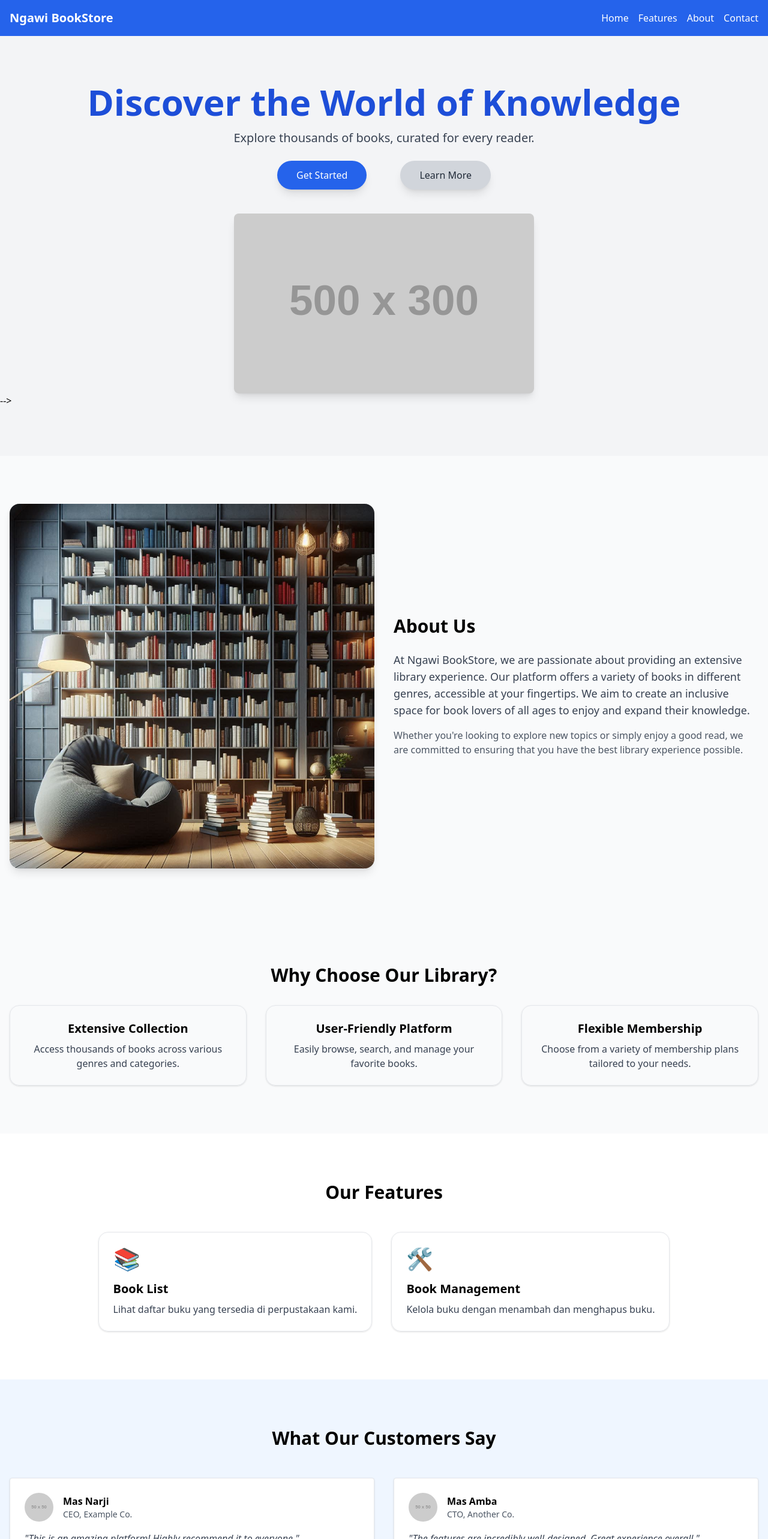
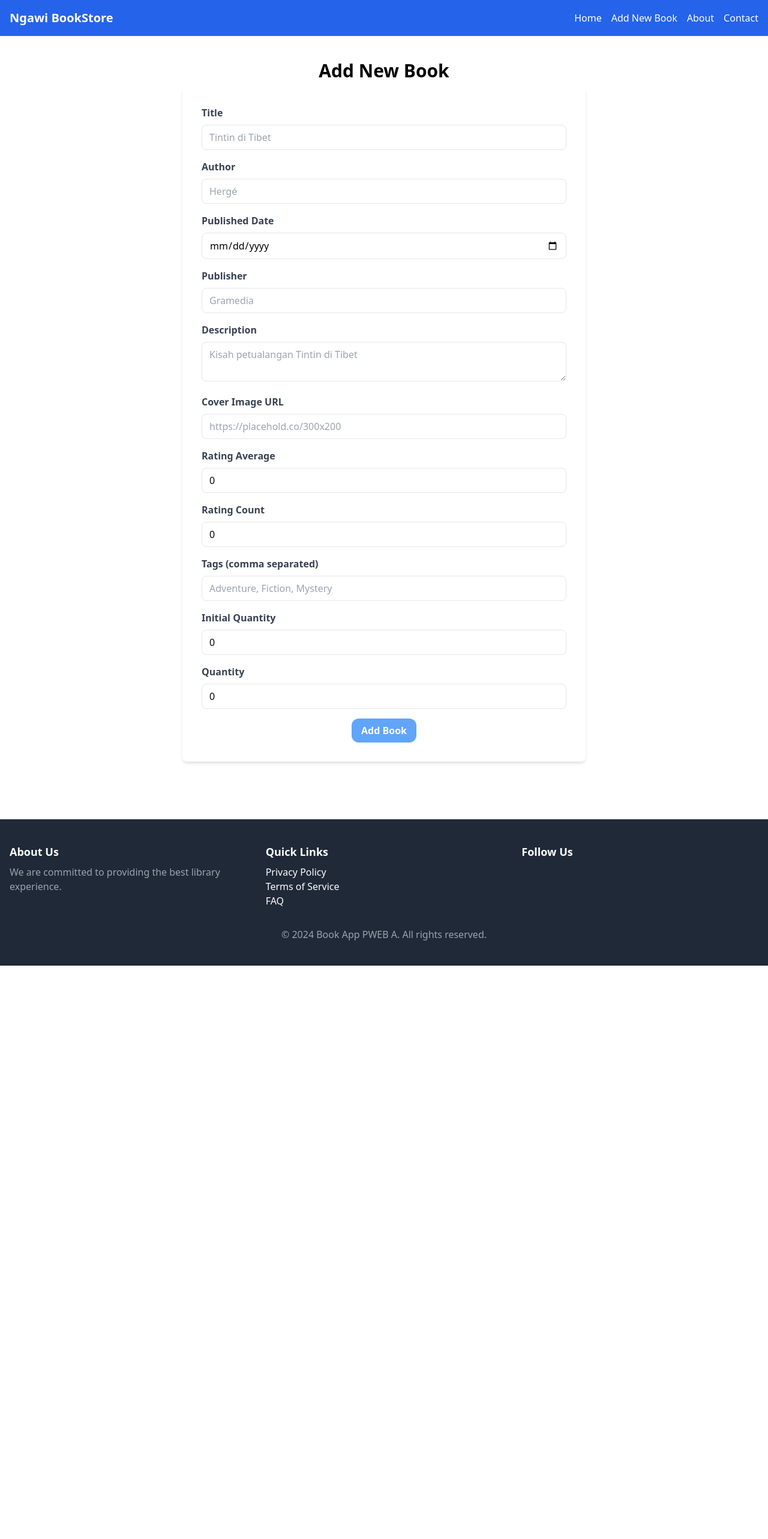
Before and after one commit to Gallant4114/pweb-vue-js-P25-2024, a Vue app: page /add-book in a window 1280 px wide. Shown: the top 2566 px of the page at 60% size. After the commit the page ends 1610 px from the top, so only its background shows below. Built offline with nearby package versions, Linux system fonts and the light colour scheme.

Commit message:
finish -1 styling

```diff
--- a/src/App.vue
+++ b/src/App.vue
@@ -1,20 +1,13 @@
-<script setup lang="ts">
-import { RouterLink } from "vue-router";
+<script lang="ts">
+import { defineComponent } from "vue";
+import { RouterLink, RouterView } from "vue-router";
 
-const features = [
-  {
-    title: "Book List",
-    description: "Lihat daftar buku lengkap dan akses detail setiap buku yang ada di perpustakaan.",
-    icon: "📚",
-  },
-  {
-    title: "Book Management",
-    description: "Kelola buku dengan mudah, tambahkan atau hapus buku dari daftar perpustakaan kami.",
-    icon: "⚙️",
-  },
-];
-
-const testimonials = [
+export default defineComponent({
+  name: "App",
+  data() {
+    return {
+      isMenuOpen: false,
+      testimonials: [
         {
           name: "Mas Narji",
           role: "CEO, Example Co.",
@@ -29,181 +22,119 @@ const testimonials = [
             "The features are incredibly well-designed. Great experience overall.",
           image: "https://via.placeholder.com/50",
         },
-];
+      ],
+      features: [
+        {
+          title: "Book List",
+          description:
+            "Lihat daftar buku lengkap dan akses detail setiap buku yang ada di perpustakaan.",
+          icon: "📚",
+        },
+        {
+          title: "Book Management",
+          description:
+            "Kelola buku dengan mudah, tambahkan atau hapus buku dari daftar perpustakaan kami.",
+          icon: "⚙️",
+        },
+      ],
+    };
+  },
+  methods: {
+    toggleMenu() {
+      this.isMenuOpen = !this.isMenuOpen;
+    },
+    closeMenu() {
+      this.isMenuOpen = false;
+    },
+  },
+  components: {
+    RouterLink,
+    RouterView,
+  },
+});
 </script>
 
 <template>
-  <!-- Header -->
-  <header class="bg-blue-600 text-white">
-    <div class="container mx-auto px-4 py-4 flex justify-between items-center">
-      <h1 class="text-xl font-bold">Ngawi BookStore</h1>
-      <nav class="flex flex-col md:flex-row space-y-2 md:space-y-0 md:space-x-4">
+  <!-- Header dengan Navbar -->
+  <nav class="bg-blue-600 text-white p-4">
+    <div class="container mx-auto flex justify-between items-center">
+      <div class="flex items-center space-x-4">
+        <h3 class="text-xl font-bold">Ngawi BookStore</h3>
+      </div>
+      <div class="md:hidden">
+        <button @click="toggleMenu" class="text-white focus:outline-none">
+          <svg
+            class="w-6 h-6"
+            fill="none"
+            stroke="currentColor"
+            viewBox="0 0 24 24"
+            xmlns="http://www.w3.org/2000/svg"
+          >
+            <path
+              stroke-linecap="round"
+              stroke-linejoin="round"
+              stroke-width="2"
+              d="M4 6h16M4 12h16m-7 6h7"
+            ></path>
+          </svg>
+        </button>
+      </div>
+      <div class="hidden md:flex items-center space-x-4">
         <RouterLink to="/" class="hover:underline">Home</RouterLink>
-        <RouterLink to="/features" class="hover:underline">Features</RouterLink>
+        <RouterLink to="/add-book" class="hover:underline"
+          >Add New Book</RouterLink
+        >
         <RouterLink to="/about" class="hover:underline">About</RouterLink>
         <RouterLink to="/contact" class="hover:underline">Contact</RouterLink>
+      </div>
+    </div>
   </nav>
-    </div>
-  </header>
 
-  <!-- Hero Section -->
-  <section class="relative bg-gray-100 py-20 overflow-hidden">
-    <!-- Background Decorative Shapes -->
-    <div class="absolute top-0 left-0 w-96 h-96 bg-blue-300 rounded-full opacity-30 -z-10 blur-3xl"></div>
-    <div class="absolute bottom-0 right-0 w-72 h-72 bg-yellow-300 rounded-full opacity-30 -z-10 blur-3xl"></div>
-
-    <div class="container mx-auto px-4 text-center">
-      <!-- Main Title -->
-        <h1
-          class="text-4xl md:text-6xl font-extrabold mb-4 text-blue-700 leading-tight"
+  <!-- Mobile Menu -->
+  <div
+    :class="{
+      'translate-x-full': !isMenuOpen,
+      'translate-x-0': isMenuOpen,
+    }"
+    class="fixed top-0 right-0 h-full w-64 bg-blue-600 text-white transform transition-transform duration-300 ease-in-out md:hidden z-50"
   >
-          Discover the World of Knowledge
-        </h1>
-        <!-- Subtitle -->
-        <p class="text-gray-700 mb-6 text-lg md:text-xl">
-          Explore thousands of books, curated for every reader.
-        </p>
-
-      <!-- Buttons -->
-        <div class="flex justify-center gap-10 space-x-4">
-          <RouterLink
-            to="/signup"
-            class="bg-blue-600 text-white py-3 px-8 rounded-full shadow-lg transform transition-all duration-500 ease-in-out hover:bg-blue-800 hover:scale-110 hover:ring-4 hover:ring-blue-500 hover:ring-opacity-50 focus:outline-none focus:ring-4 focus:ring-blue-500 focus:ring-opacity-50"
+    <button
+      @click="closeMenu"
+      class="absolute top-4 right-4 text-white focus:outline-none"
     >
-            Get Started
-          </RouterLink>
-          <RouterLink
-            to="/learn-more"
-            class="bg-gray-300 text-gray-800 py-3 px-8 rounded-full shadow-lg transform transition-all duration-500 ease-in-out hover:bg-gray-400 hover:scale-110 hover:ring-4 hover:ring-gray-500 hover:ring-opacity-50 focus:outline-none focus:ring-4 focus:ring-gray-500 focus:ring-opacity-50"
+      <svg
+        class="w-6 h-6"
+        fill="none"
+        stroke="currentColor"
+        viewBox="0 0 24 24"
+        xmlns="http://www.w3.org/2000/svg"
       >
-            Learn More
-          </RouterLink>
+        <path
+          stroke-linecap="round"
+          stroke-linejoin="round"
+          stroke-width="2"
+          d="M6 18L18 6M6 6l12 12"
+        ></path>
+      </svg>
+    </button>
+    <div class="mt-16 flex flex-col items-center space-y-4">
+      <RouterLink to="/" class="hover:underline" @click="closeMenu"
+        >Home</RouterLink
+      >
+      <RouterLink to="/add-book" class="hover:underline" @click="closeMenu"
+        >Add New Book</RouterLink
+      >
+      <RouterLink to="/about" class="hover:underline" @click="closeMenu"
+        >About</RouterLink
+      >
+      <RouterLink to="/contact" class="hover:underline" @click="closeMenu"
+        >Contact</RouterLink
+      >
     </div>
   </div>
 
-      <!-- Illustration -->
-      <div class="mt-10">
-        <img
-          src="https://via.placeholder.com/500x300"
-          alt="Books Illustration"
-          class="mx-auto rounded-lg shadow-lg"
-        />
-      </div> -->
-  </section>
-
-  <!-- About Us Section -->
-  <section class="py-20 bg-gray-50">
-    <div class="container mx-auto px-4 flex flex-col md:flex-row items-center justify-between gap-8">
-      <!-- Image on the left -->
-      <div class="flex-1">
-        <img
-          src="/img/pic2.png"
-          alt="About Us"
-          class="w-full h-auto rounded-2xl shadow-lg"
-        />
-      </div>
-
-      <!-- Text on the right -->
-      <div class="flex-1 text-center md:text-left">
-        <h2 class="text-3xl font-bold mb-6">About Us</h2>
-        <p class="text-gray-700 text-lg mb-4">
-          At Ngawi BookStore, we are passionate about providing an extensive library experience. Our platform offers a variety of books in different genres, accessible at your fingertips. We aim to create an inclusive space for book lovers of all ages to enjoy and expand their knowledge.
-        </p>
-        <p class="text-gray-600">
-          Whether you're looking to explore new topics or simply enjoy a good read, we are committed to ensuring that you have the best library experience possible.
-        </p>
-      </div>
-    </div>
-  </section>
-
-    <!-- Why Choose Us Section -->
-    <section class="py-20 bg-gray-50">
-    <div class="container mx-auto px-4 text-center">
-      <h2 class="text-3xl font-bold mb-8">Why Choose Our Library?</h2>
-      <div class="grid grid-cols-1 sm:grid-cols-2 lg:grid-cols-3 gap-8">
-        <div class="p-6 border rounded-2xl shadow">
-          <h3 class="text-xl font-semibold mb-2">Extensive Collection</h3>
-          <p class="text-gray-700">
-            Access thousands of books across various genres and categories.
-          </p>
-        </div>
-        <div class="p-6 border rounded-2xl shadow">
-          <h3 class="text-xl font-semibold mb-2">User-Friendly Platform</h3>
-          <p class="text-gray-700">
-            Easily browse, search, and manage your favorite books.
-          </p>
-        </div>
-        <div class="p-6 border rounded-2xl shadow">
-          <h3 class="text-xl font-semibold mb-2">Flexible Membership</h3>
-          <p class="text-gray-700">
-            Choose from a variety of membership plans tailored to your needs.
-          </p>
-        </div>
-      </div>
-    </div>
-  </section>
-
-<!-- Features Section -->
-<section class="py-20">
-  <div class="container mx-auto px-4">
-    <h2 class="text-3xl font-bold text-center mb-12">Our Features</h2>
-    <div class="flex gap-8 justify-center items-center">
-
-      <div v-if="!features.length" class="animate-pulse p-6 border rounded shadow">
-        <div class="h-4 bg-gray-300 rounded w-3/4 mb-4"></div>
-        <div class="h-3 bg-gray-300 rounded w-1/2"></div>
-      </div>
-
-      <!-- Book List Feature Card -->
-      <RouterLink
-        to="/list"
-        class="p-6 border rounded-2xl shadow hover:shadow-lg transform hover:scale-105 transition-transform duration-300"
-      >
-        <div class="text-4xl mb-4 text-blue-600">📚</div>
-        <h3 class="text-xl font-semibold mb-2">Book List</h3>
-        <p class="text-gray-700">Lihat daftar buku yang tersedia di perpustakaan kami.</p>
-      </RouterLink>
-
-      <!-- Book Management Feature Card -->
-      <RouterLink
-        to="/add"
-        class="p-6 border rounded-2xl shadow hover:shadow-lg transform hover:scale-105 transition-transform duration-300"
-      >
-        <div class="text-4xl mb-4 text-blue-600">🛠️</div>
-        <h3 class="text-xl font-semibold mb-2">Book Management</h3>
-        <p class="text-gray-700">Kelola buku dengan menambah dan menghapus buku.</p>
-      </RouterLink>
-
-    </div>
-  </div>
-</section>
-
-  <!-- Testimonials Section -->
-  <section class="bg-blue-50 py-20">
-    <div class="container mx-auto px-4">
-      <h2 class="text-3xl font-bold text-center mb-12">What Our Customers Say</h2>
-      <div class="grid grid-cols-1 md:grid-cols-2 gap-8">
-        <div
-          v-for="testimonial in testimonials"
-          :key="testimonial.name"
-          class="p-6 border rounded shadow bg-white hover:bg-blue-50 transition-colors duration-300"
-        >
-          <div class="flex items-center mb-4">
-            <img
-              :src="testimonial.image"
-              alt="`Photo of ${testimonial.name}`"
-              class="w-12 h-12 rounded-full mr-4"
-            />
-            <div>
-              <h4 class="font-semibold">{{ testimonial.name }}</h4>
-              <p class="text-gray-600 text-sm">{{ testimonial.role }}</p>
-            </div>
-          </div>
-          <p class="text-gray-700 italic">"{{ testimonial.testimonial }}"</p>
-        </div>
-      </div>
-    </div>
-  </section>
+  <!-- Main Content -->
+  <RouterView />
 
   <!-- Footer -->
   <footer class="bg-gray-800 text-white py-10">
@@ -219,10 +150,14 @@ const testimonials = [
           <h4 class="text-lg font-bold mb-2">Quick Links</h4>
           <ul>
             <li>
-            <RouterLink to="/privacy" class="hover:underline">Privacy Policy</RouterLink>
+              <RouterLink to="/privacy" class="hover:underline"
+                >Privacy Policy</RouterLink
+              >
             </li>
             <li>
-            <RouterLink to="/terms" class="hover:underline">Terms of Service</RouterLink>
+              <RouterLink to="/terms" class="hover:underline"
+                >Terms of Service</RouterLink
+              >
             </li>
             <li>
               <RouterLink to="/faq" class="hover:underline">FAQ</RouterLink>
@@ -232,20 +167,21 @@ const testimonials = [
         <div>
           <h4 class="text-lg font-bold mb-2">Follow Us</h4>
           <div class="flex space-x-4">
-          <a href="#" class="hover:text-blue-400"><i class="fab fa-facebook"></i></a>
-          <a href="#" class="hover:text-blue-400"><i class="fab fa-twitter"></i></a>
-          <a href="#" class="hover:text-blue-400"><i class="fab fa-instagram"></i></a>
+            <a href="#" class="hover:text-blue-400">
+              <i class="fab fa-facebook"></i>
+            </a>
+            <a href="#" class="hover:text-blue-400">
+              <i class="fab fa-twitter"></i>
+            </a>
+            <a href="#" class="hover:text-blue-400">
+              <i class="fab fa-instagram"></i>
+            </a>
           </div>
         </div>
       </div>
       <div class="text-center mt-8 text-gray-400">
-      &copy; 2024 Ngawi BookStore. All rights reserved.
+        &copy; 2024 Book App PWEB A. All rights reserved.
       </div>
     </div>
   </footer>
-
 </template>
-
-<style scoped>
-/* Tidak ada CSS tambahan, semuanya menggunakan Tailwind */
-</style>
--- a/src/components/BookCard.vue
+++ b/src/components/BookCard.vue
@@ -1,3 +1,5 @@
+//BookCard
+
 <script lang="ts">
 import { RouterLink } from "vue-router";
 import type { PropType } from "vue";
--- a/src/views/AddBookView.vue
+++ b/src/views/AddBookView.vue
@@ -1,3 +1,5 @@
+//AddBookView
+
 <script lang="ts">
 import { defineComponent } from "vue";
 import { format } from "date-fns";
@@ -42,7 +44,7 @@ export default defineComponent({
         qty: this.qty,
       };
 
-      const response = await fetch("http://localhost:3000/book", {
+      const response = await fetch("http://localhost:4000/book", {
         method: "POST",
         headers: {
           "Content-Type": "application/json",
--- a/src/views/DetailBookView.vue
+++ b/src/views/DetailBookView.vue
@@ -1,3 +1,5 @@
+//DetailBookView
+
 <script lang="ts">
 import { defineComponent } from "vue";
 
@@ -32,7 +34,7 @@ export default defineComponent({
   async mounted() {
     try {
       const response = await fetch(
-        `http://localhost:3000/book/${this.$route.params.id}`
+        `http://localhost:4000/book/${this.$route.params.id}`
       );
       if (!response.ok) {
         throw new Error("Failed to fetch book data");
@@ -47,7 +49,7 @@ export default defineComponent({
   methods: {
     async deleteBook() {
       const response = await fetch(
-        `http://localhost:3000/book/${this.$route.params.id}`,
+        `http://localhost:4000/book/${this.$route.params.id}`,
         {
           method: "DELETE",
         }
```
Also changed, not shown: src/views/HomeView.vue (+12 -8 lines). Lines whose indentation alone changed are shown as unchanged.
